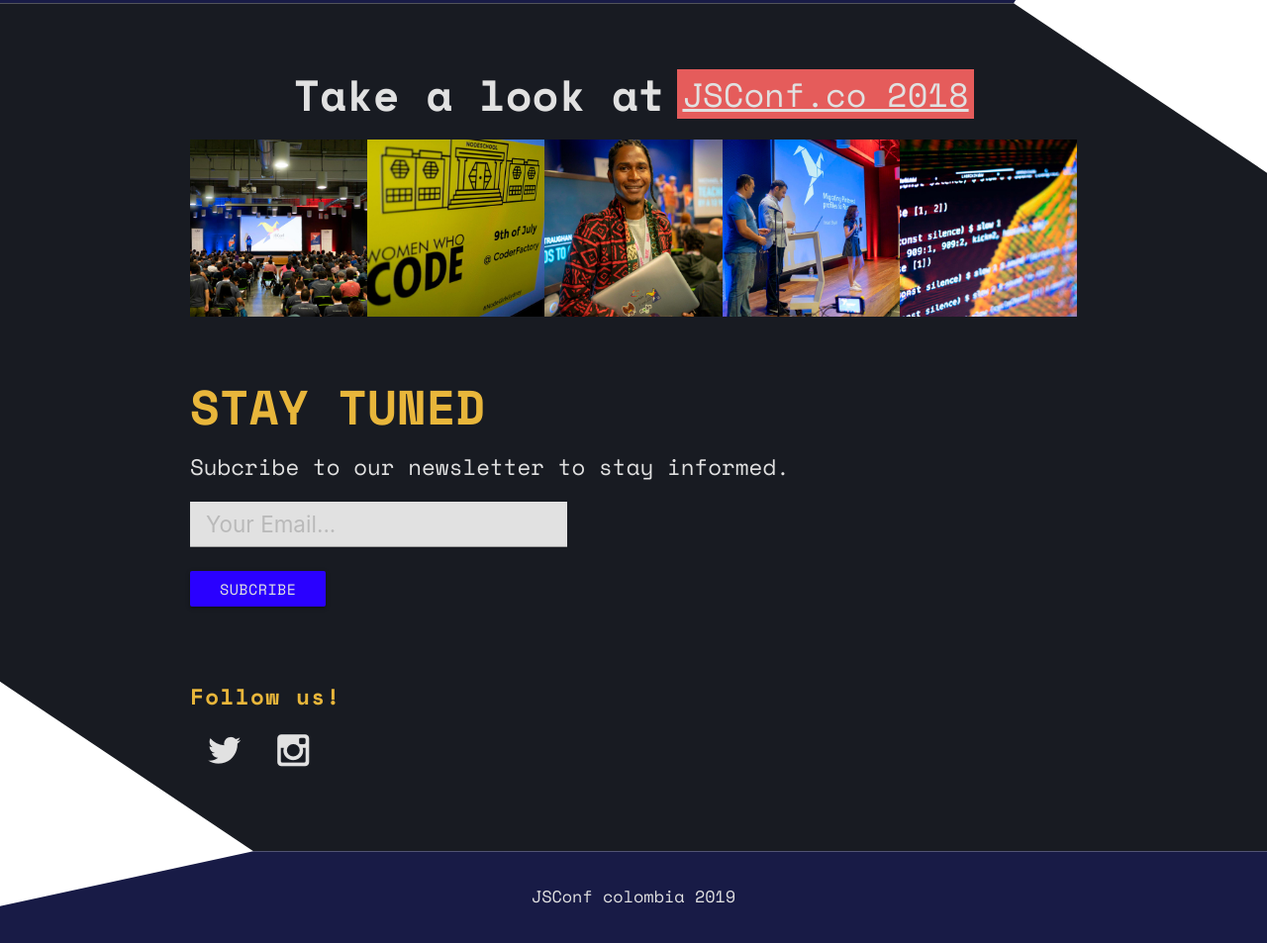
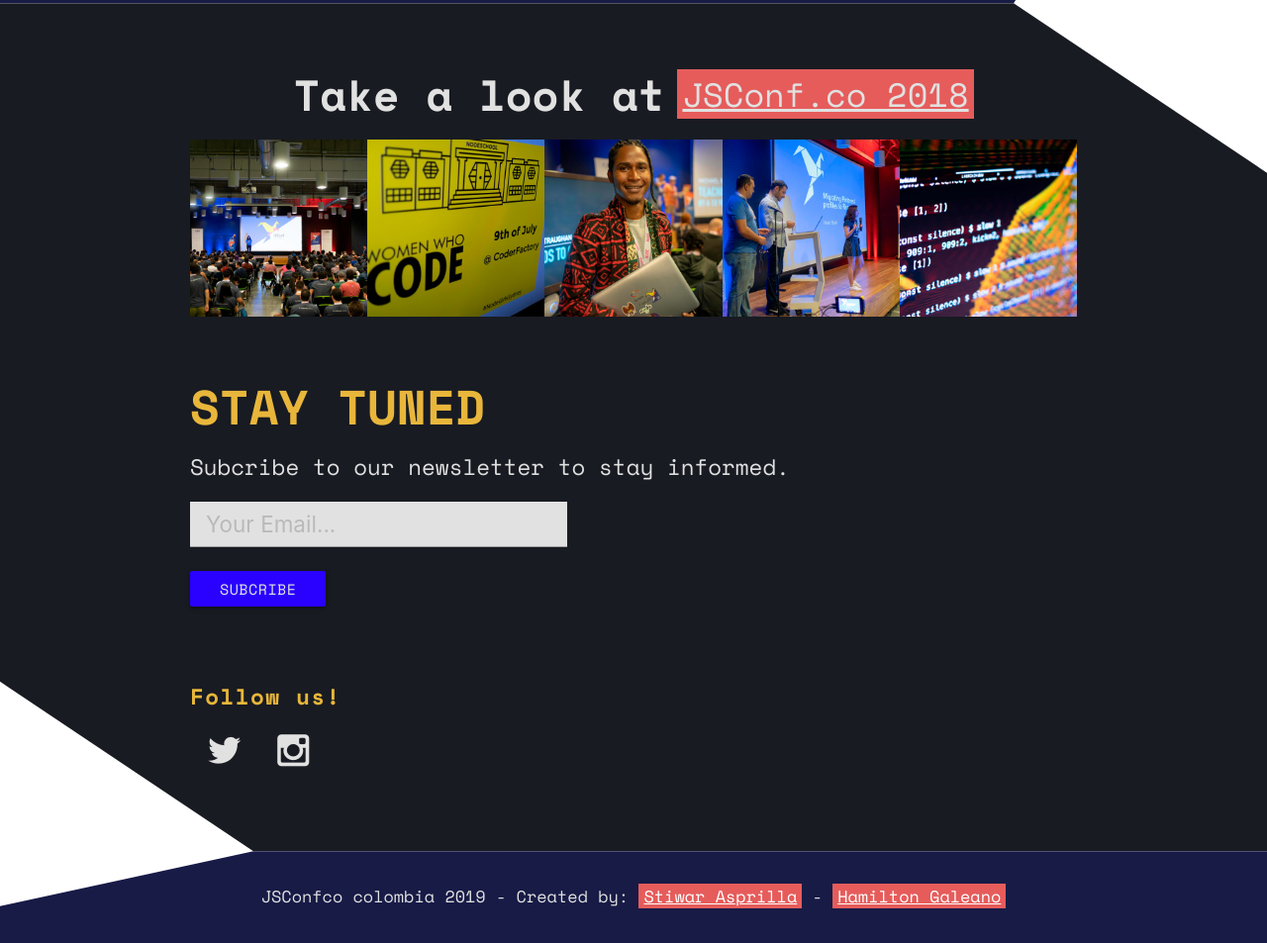
Before and after one commit to Stiwar9816/jsconf, a Gatsby site: page / in a window 1280 px wide. Shown: the part 6672-7625 px from the top of the page at 99% size. Built offline with nearby package versions, Linux system fonts and the light colour scheme; Gatsby itself is replaced by a stand-in of ours.

Commit message:
footer corregido

```diff
--- a/src/components/footer/footer.scss
+++ b/src/components/footer/footer.scss
@@ -9,5 +9,13 @@
     font-weight: var(--regular);
     text-align: center;
     font-size: 1.125em;
+    a{
+      color:#fff;
+      font-weight: var(--regular);
+      text-decoration: underline;
+      &:hover{
+        color: var(--primaryColor);
+      }
+    }
   }
 }
--- a/src/components/footer/index.js
+++ b/src/components/footer/index.js
@@ -6,7 +6,26 @@
       <footer className="footer">
         <div className="container">
           <div className="col s12">
-            <p className="footer-copyright">JSConf colombia 2019</p>
+            <p className="footer-copyright">
+              JSConfco colombia 2019 - Created by:{" "}
+              <a
+              className="underline"
+                href="https://twitter.com/asprillastiwar"
+                target="_blank"
+                rel="noopener noreferrer"
+              >
+               Stiwar Asprilla
+              </a>{" "}
+              -{" "}
+              <a
+              className="underline"
+                href="https://twitter.com/miltoncode"
+                target="_blank"
+                rel="noopener noreferrer"
+              >
+                Hamilton Galeano
+              </a>
+            </p>
           </div>
         </div>
       </footer>
```
